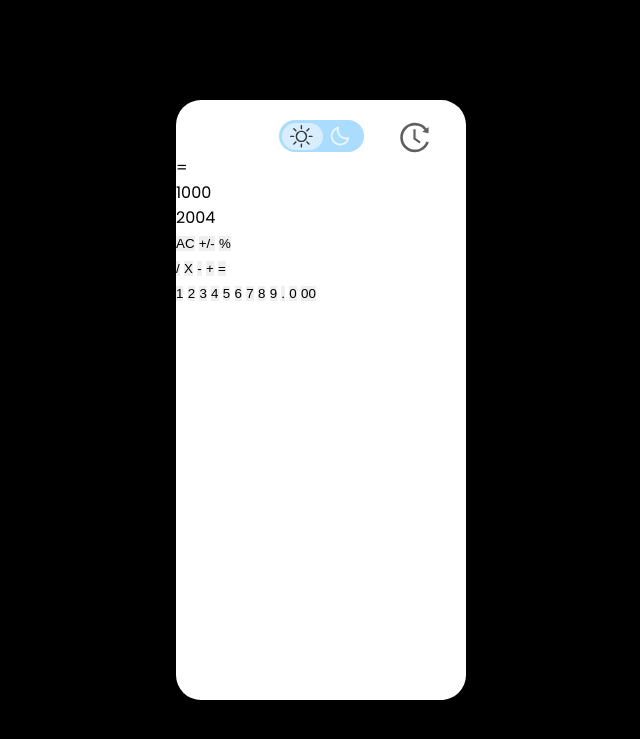
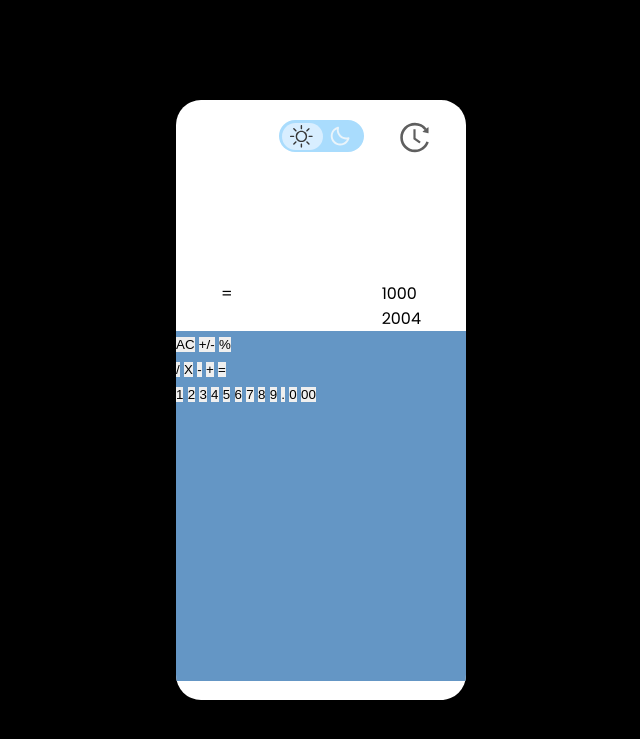
Before and after one commit to ArthurSalomaoo/Portif-lio-, a PHP site: page / in a window 1280 px wide. Shown: the top 739 px of the page, without its empty margins (319-959 px from the left). Run offline with PHP 8.4, Linux system fonts and the light colour scheme.

Commit message:
fazendo o css

```diff
--- a/Calculator/estilo/style.css
+++ b/Calculator/estilo/style.css
@@ -36,6 +36,7 @@ main {
     transform: translate(-50%, -50%);
     background-color: #ffff;
     border-radius: 25px;
+    overflow: hidden;
 }
 
 div#parte1 {
@@ -116,7 +117,28 @@ div#parte1 {
     width: 35px;
 }
 
-#none {
+#divNone {
     height: 35px;
     width: 35px;
 }
+
+#divResultado {
+    display: flex;
+    justify-content: space-between;
+    width: 200px;
+    margin: auto;
+}
+
+#parte2{
+    position: relative;
+    top: 21%;
+}
+
+#teclado {
+    margin: auto;
+    background:#6496c5;
+    height: 350px;
+    -webkit-box-sizing: border-box;
+    -moz-box-sizing: border-box;
+
+}
--- a/Calculator/index.html
+++ b/Calculator/index.html
@@ -11,8 +11,8 @@
 
     <main id="calculadora">
             <div id="parte1">
-                <div id="none">
-
+                <div id="divNone">
+                    <!--Aqui fica uma div ivisivel-->
                 </div>
                 <div id="toogle">
                     <label>
@@ -29,16 +29,20 @@
                     <img src="imagens/historico.svg" alt="historico">
                 </button>
                 </div>
+                <div id="parte2">
+                    <div id="divResultado">
                         <div>
                             <span>=</span>
                         </div>
+                        <div id="resultado">
                             <div id="equacao">
                                 1000
                             </div>
-                <div id="resultado">
                             2004
                         </div>
-            <div id="parte2">
+                    </div>
+
+                    <div id="teclado">
                         <div>
                             <button>
                                 AC
@@ -105,9 +109,10 @@
                                 00
                             </button>
                         </div>
-            </div>
                         <footer>
                         </footer>
+                    </div>
+            </div>
     </main>
 </body>
 </html>
```
Lines whose indentation alone changed are shown as unchanged.
